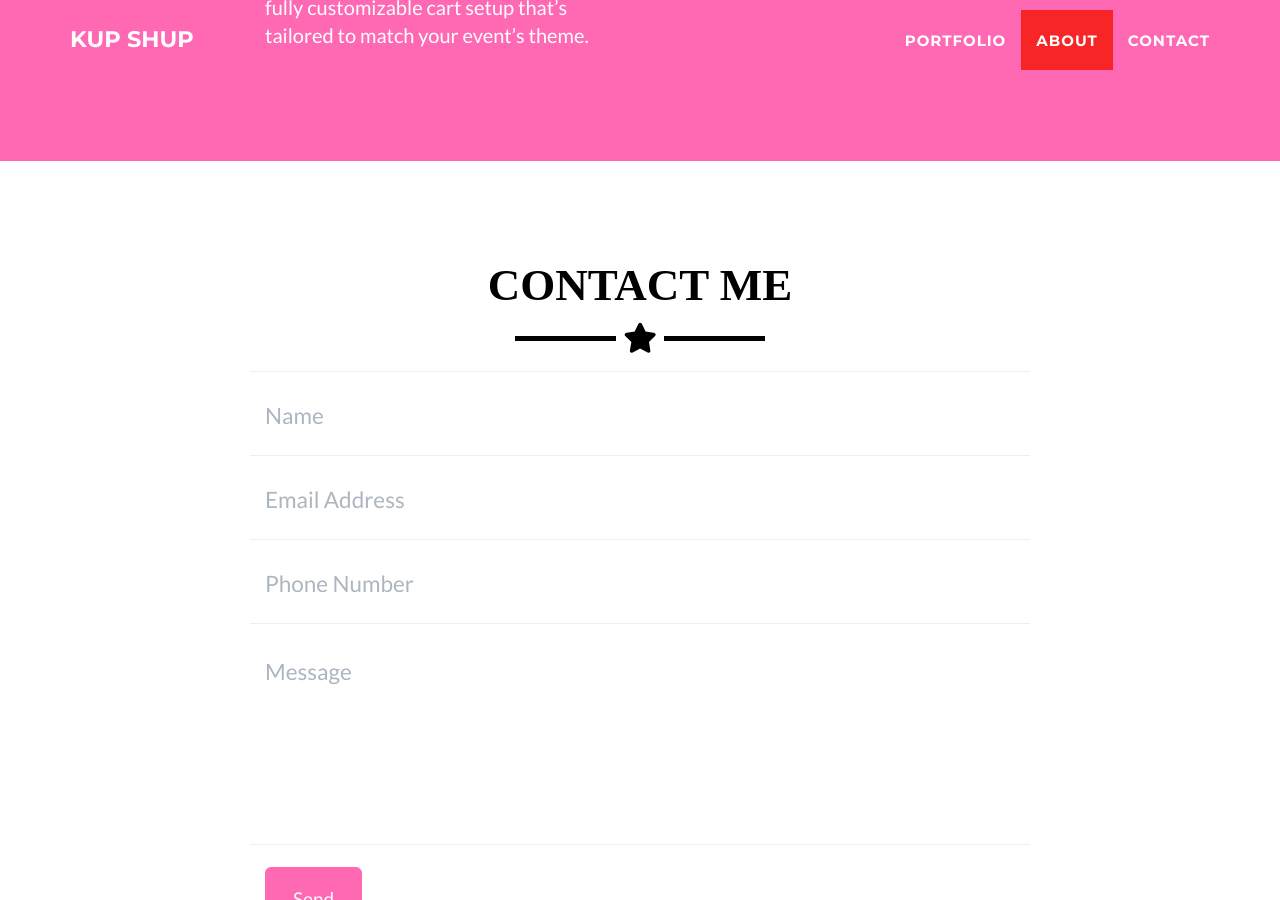
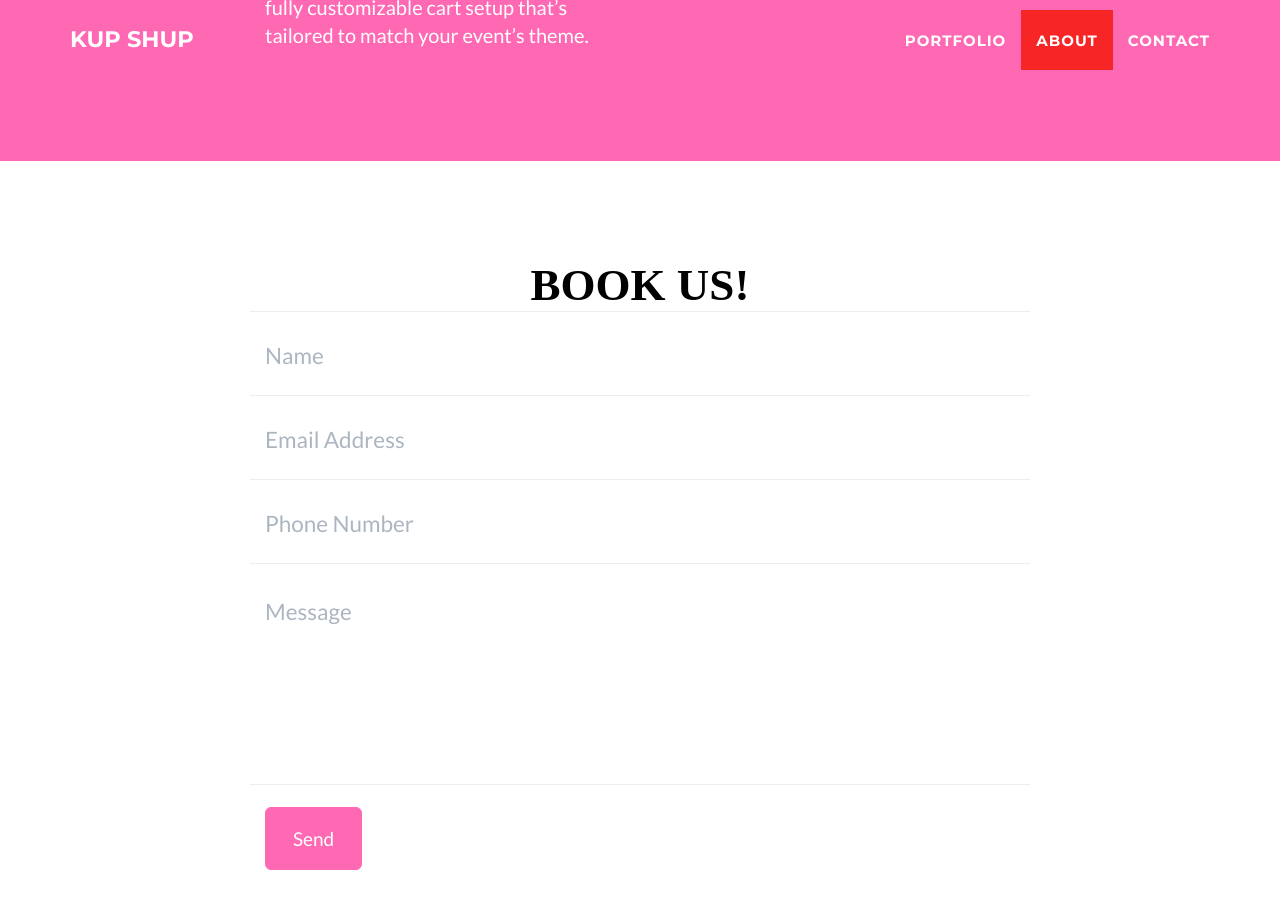
Before and after one commit to Iqbala/KSwebsite, a Jekyll site: the page built from _posts/2014-07-18-project-1.markdown, in a window 1280 px wide and 900 px high, scrolled down 2214 px. Built offline with Jekyll 4.4.1, drawn with Linux system fonts in a browser that asks for light colours; some web fonts are replaced.

Commit message:
Update contact.html

```diff
--- a/_includes/contact.html
+++ b/_includes/contact.html
@@ -3,8 +3,8 @@
   <div class="container">
     <div class="row">
       <div class="col-lg-12 text-center">
-        <h2>Contact Me</h2>
-        <hr class="star-primary">
+        <h2>Book Us!</h2>
+
       </div>
     </div>
     <div class="row">
```
